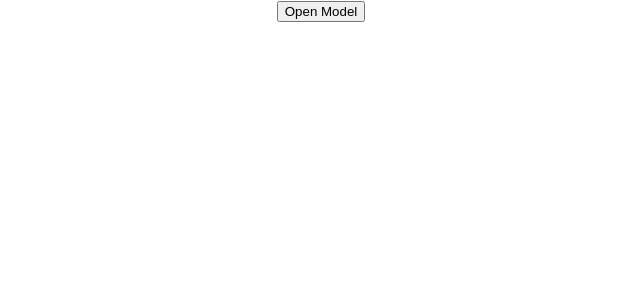
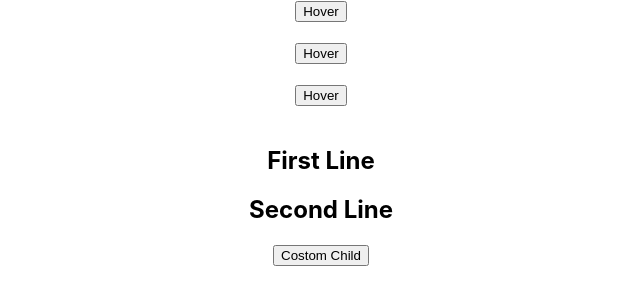
Before and after one commit to nihalshanp/practical-raact, a React (Create React App) app: page / in a window 1280 px wide. Shown: the top 304 px of the page, without its empty margins (319-959 px from the left). Built offline with nearby package versions, Linux system fonts and the light colour scheme.

Commit message:
laerned tippy react

```diff
--- a/package.json
+++ b/package.json
@@ -6,6 +6,7 @@
     "@testing-library/jest-dom": "^5.11.10",
     "@testing-library/react": "^11.2.6",
     "@testing-library/user-event": "^12.8.3",
+    "@tippyjs/react": "^4.2.5",
     "react": "^17.0.2",
     "react-dom": "^17.0.2",
     "react-icons": "^4.2.0",
--- a/src/App.js
+++ b/src/App.js
@@ -1,11 +1,11 @@
 import React from "react";
 import "./App.css";
-import Modals from "./Components/Modals/Modals";
+import Tooltip from "./Components/Tooltip/Tooltip";
 
 function App() {
   return (
     <div className="App">
-      <Modals/>
+      <Tooltip/>
     </div>
   );
 }
--- /dev/null
+++ b/src/Components/Tooltip/Tooltip.js
@@ -0,0 +1,50 @@
+import React, { forwardRef } from "react";
+import Tippy from "@tippyjs/react";
+import "tippy.js/dist/tippy.css";
+
+const ColoredTooltip = () => {
+  return <span style={{ color: "red" }}>Colored Component</span>;
+};
+
+const CostomChild = forwardRef((props, ref) => {
+  return (
+    <div ref={ref}>
+      <h2>First Line</h2>
+      <h2>Second Line</h2>
+      <button>Costom Child</button>
+    </div>
+  );
+});
+
+const Tooltip = () => {
+  return (
+    <div>
+      <div style={{ paddingBottom: "20px" }}>
+        <Tippy
+          content="Basic Tooltip"
+          arrow={false}
+          placement="right"
+        >
+          <button>Hover</button>
+        </Tippy>
+      </div>
+      <div style={{ paddingBottom: "20px" }}>
+        <Tippy content={<span style={{ color: "orange" }}>Colored</span>}>
+          <button>Hover</button>
+        </Tippy>
+      </div>
+      <div style={{ paddingBottom: "20px" }} >
+        <Tippy content={<ColoredTooltip />} placement="bottom-start">
+          <button>Hover</button>
+        </Tippy>
+      </div>
+      <div style={{ paddingBottom: "20px" }}>
+        <Tippy content={<ColoredTooltip />}>
+          <CostomChild />
+        </Tippy>
+      </div>
+    </div>
+  );
+};
+
+export default Tooltip;
```
Also changed, not shown: 1 other file (tests, documents, lock files or other folders).
